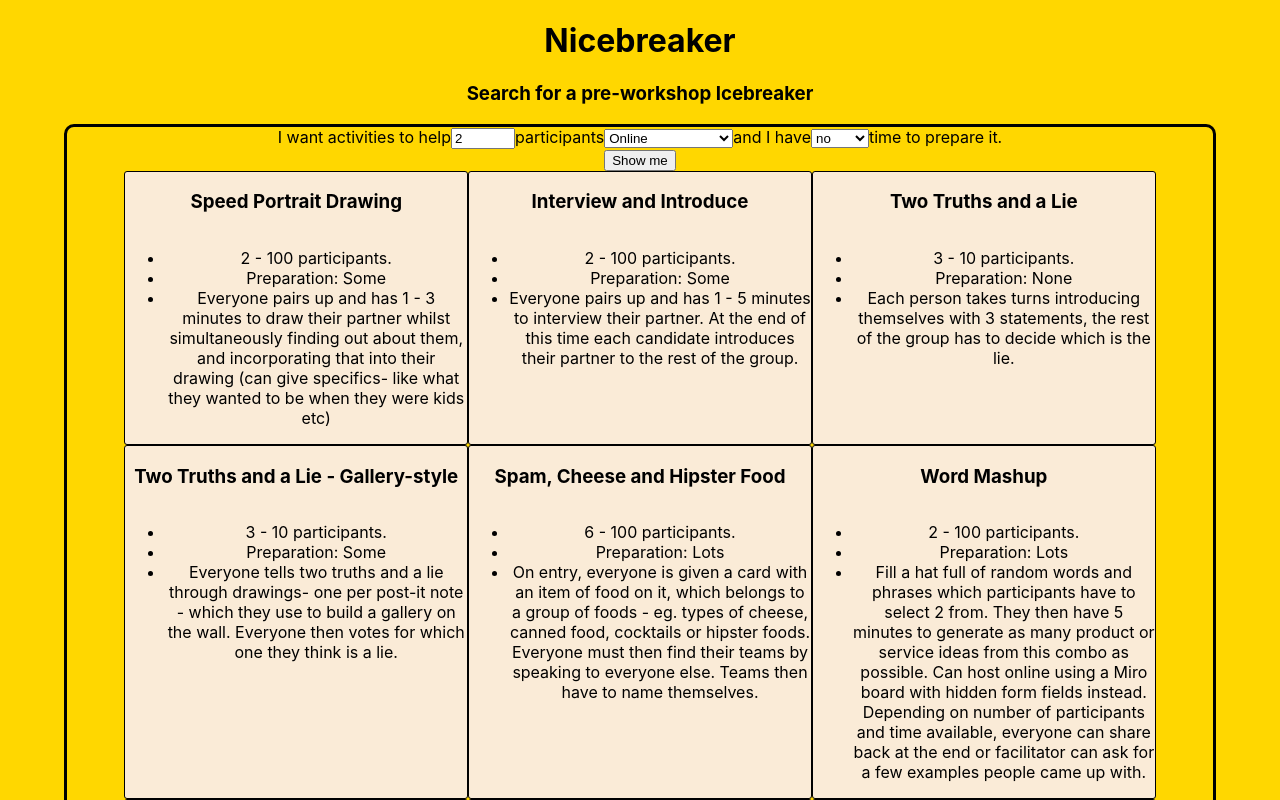
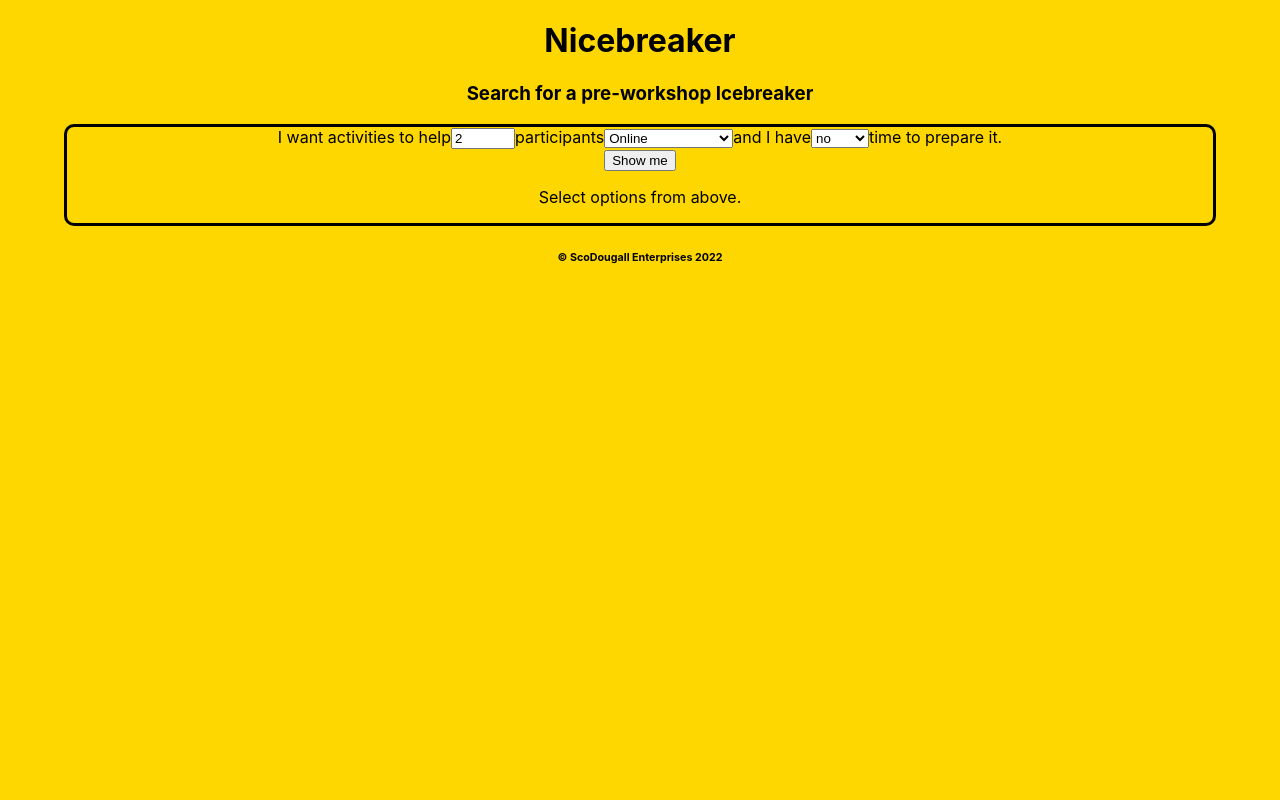
Before and after one commit to drinkwithdan/Nicebreaker, a React (Create React App) app: page / in a window 1280 px wide. Shown: the top 800 px of the page. Built offline with nearby package versions, Linux system fonts and the light colour scheme.

Commit message:
Search logic working

```diff
--- a/src/components/Cards/Card.jsx
+++ b/src/components/Cards/Card.jsx
@@ -3,11 +3,11 @@ const Card = ({ card }) => {
     <div className="card">
       <h3 className="card-title">{card.title}</h3>
       <div className="card-body">
-        <ul>
-          <li>{ card.minPeople } - { card.maxPeople } participants. </li>
-          <li>Preparation: { card.preparation }</li>
-          <li>{ card.instructions }</li>
-        </ul>
+          <p>{ card.minPeople } - { card.maxPeople } participants.</p>
+          <p>{ card.online && "Online" }</p>
+          <p>{ card.inPerson && "Offline" }</p>
+          <p>Preparation: { card.preparation }</p>
+          <p>Instructions: { card.instructions }</p>
       </div>
     </div>
   )
--- a/src/components/Footer.jsx
+++ b/src/components/Footer.jsx
@@ -1,7 +1,7 @@
 const Footer = () => {
   return (
     <div className="footer">
-      <h6>This is the footer</h6>
+      <h6>© ScoDougall Enterprises 2022</h6>
     </div>
   )
 }
--- a/src/components/Home/Home.jsx
+++ b/src/components/Home/Home.jsx
@@ -26,11 +26,29 @@ const Home = ({ itemList }) => {
 
   // // // // // // // // // //
 
-  if (!currentList) {
-    setCurrentList(itemList)
-  }
+  const handleFormSubmit = (fields) => {
 
-  const handleFormSubmit = (fields) => {
+    // Helper function to determine if preparation time is enough.
+    // Returns true if form prep time is equal to or less than the item prep time.
+    const prepChecker = (itemPrep, formPrep) => {
+      if (formPrep === "Lots") {
+        if (itemPrep === "Lots" || itemPrep === "Some" || itemPrep === "None") {
+          return true
+        }
+      }
+      if (formPrep === "Some") {
+        if (itemPrep === "Some" || itemPrep === "None") {
+          return true
+        }
+      }
+      if (formPrep === "None" && itemPrep === "None") {
+        return true
+      }
+      else {
+        return false
+      }
+    }
+
     const formFields = {...fields}
 
     if (formFields.inPerson === "both") {
@@ -51,12 +69,13 @@ const Home = ({ itemList }) => {
       if (
         item.minPeople <= formFields.participants
         && item.maxPeople >= formFields.participants
-        && item.online === formFields.online
-        && item.inPerson === formFields.inPerson
-        && item.preparation === formFields.preparation
-      ) {
+        && ((item.online && formFields.online) || (item.inPerson && formFields.inPerson))
+        && prepChecker(item.preparation, formFields.preparation)
+      )
+      {
         return true
       }
+
     })
 
     setCurrentList(newList)
@@ -66,7 +85,7 @@ const Home = ({ itemList }) => {
     <div className="home" >
       <div className="homepage-content">
         <Searchbar handleFormSubmit={ handleFormSubmit } />
-        <Cardlist itemList={currentList} />
+        { currentList ? <Cardlist itemList={currentList} /> : <p>Select options from above.</p> }
       </div>
     </div>
   )
```
Also changed, not shown: src/components/Home/Searchbar.jsx (+10 -0 lines).
